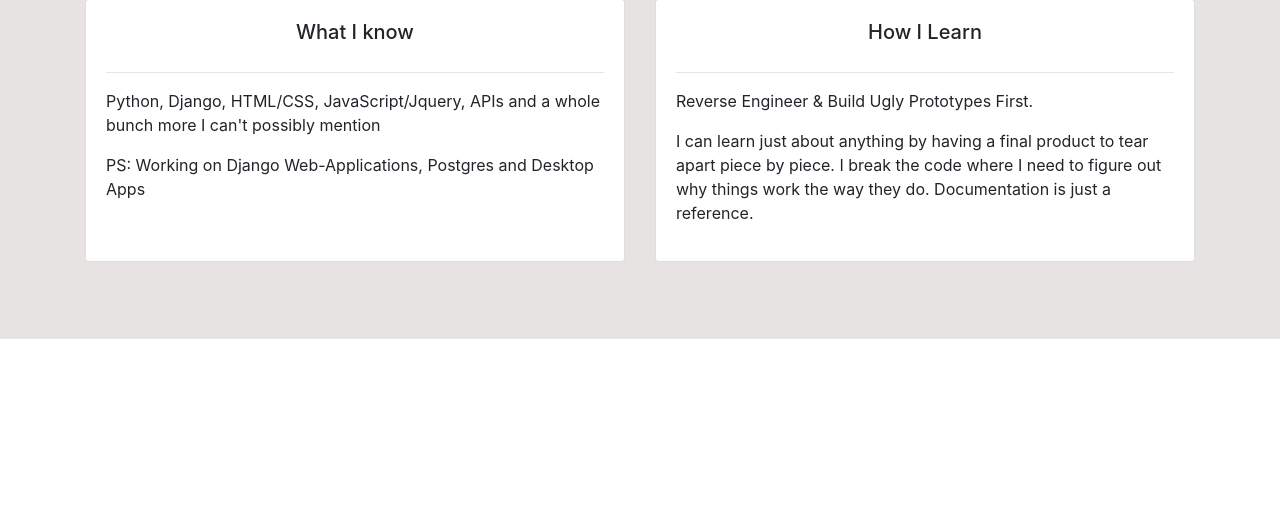
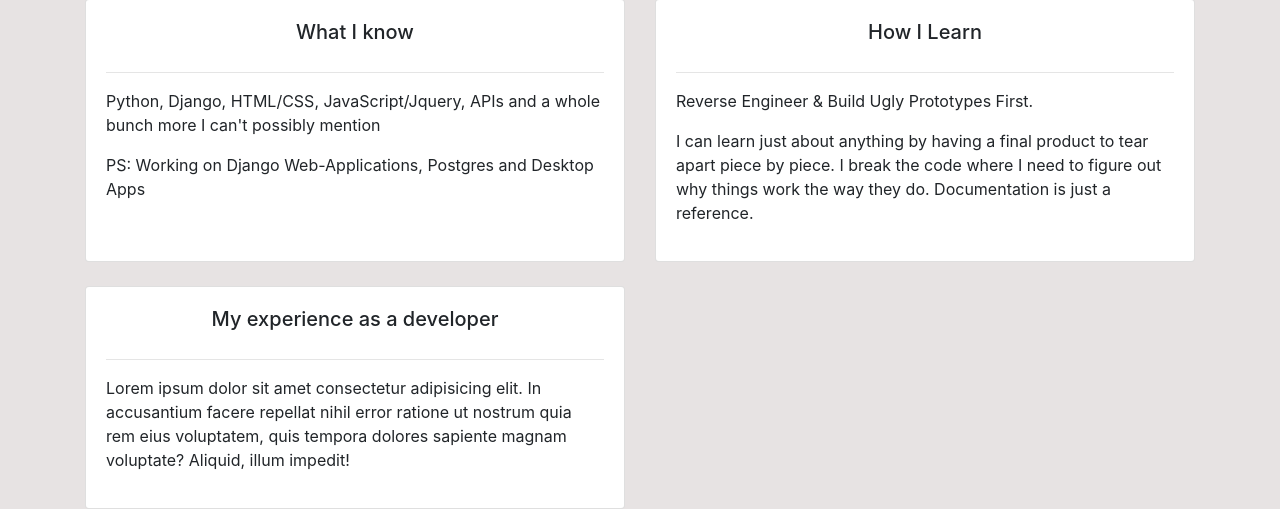
Before and after one commit to ironsubhajit/my_portfolio_site, a Django app: page / in a window 1280 px wide. Shown: the part 461-970 px from the top of the page. Before the commit the page ends 800 px from the top, so only its background shows below. Run offline with Django 3.2, Linux system fonts and the light colour scheme; some libraries are stand-ins or nearby versions.

Commit message:
Add "My Dev Experience" column --need to update correct details

```diff
--- a/my_portfolio/base/templates/base/index.html
+++ b/my_portfolio/base/templates/base/index.html
@@ -119,5 +119,20 @@
       </div>
     </div>
   </div>
+  <br />
+  <div class="row">
+    <div class="col-md-6">
+      <div class="card card-body h-100">
+        <h5 class="card-title text-center">My experience as a developer</h5>
+        <hr />
+        <p>
+          Lorem ipsum dolor sit amet consectetur adipisicing elit. In
+          accusantium facere repellat nihil error ratione ut nostrum quia rem
+          eius voluptatem, quis tempora dolores sapiente magnam voluptate?
+          Aliquid, illum impedit!
+        </p>
+      </div>
+    </div>
+  </div>
 </div>
 {% endblock %}
```
